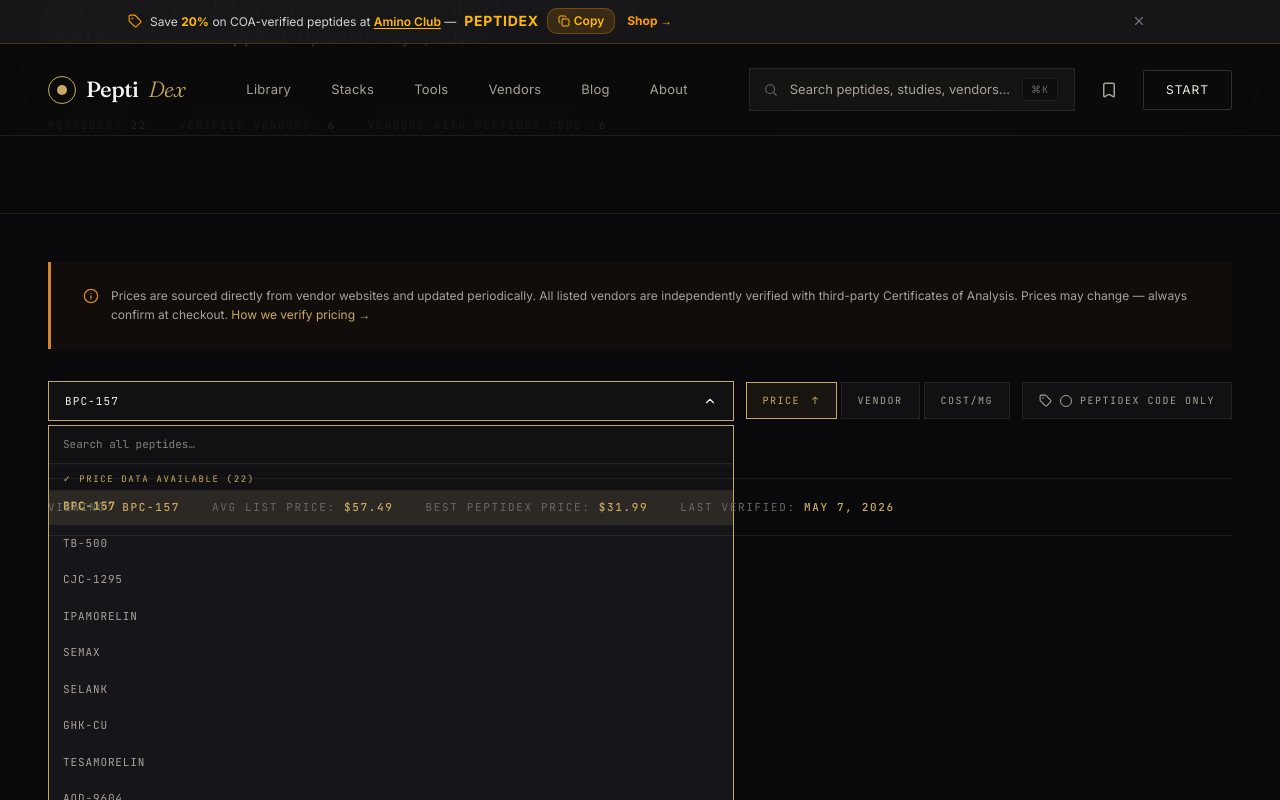
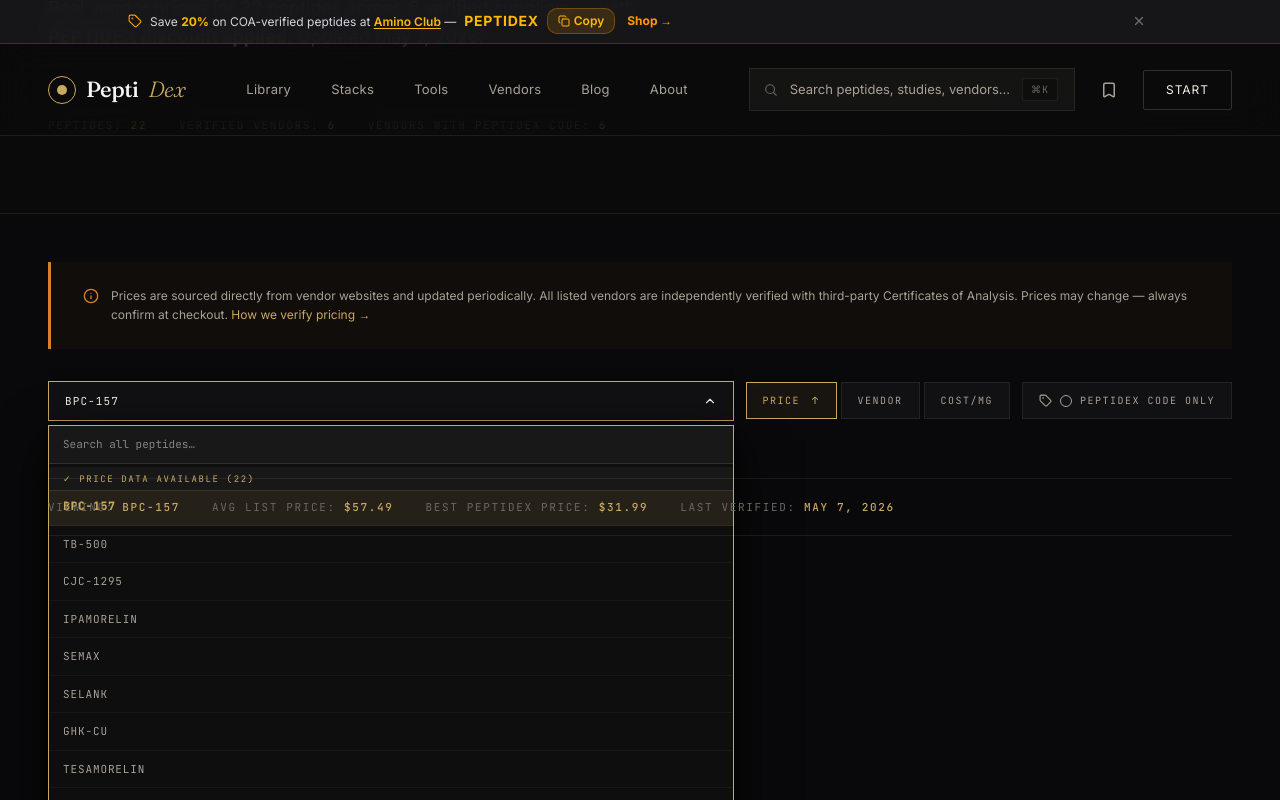
Before and after one commit to CryptoDaddi-Avax/PeptiDex, a Next.js app: page /tools/pricing in a window 1280 px wide. Both pictures are taken after a click on the button "BPC-157". Shown: the part 538-1338 px from the top of the page. Built offline with nearby package versions, Linux system fonts and the light colour scheme.

Commit message:
fix: pricing dropdown solid background + scroll containment

```diff
--- a/src/app/tools/pricing/PricingClient.tsx
+++ b/src/app/tools/pricing/PricingClient.tsx
@@ -507,8 +507,8 @@
                         padding: '6px 14px 4px',
                         fontFamily: 'var(--mono)', fontSize: 9,
                         letterSpacing: '0.18em', textTransform: 'uppercase' as const,
-                        color: 'var(--gold)', borderBottom: '1px solid var(--line)',
-                        background: 'var(--bg-soft)',
+                        color: 'var(--gold)', borderBottom: '1px solid rgba(201,169,97,0.2)',
+                        background: '#181818',
                         position: 'sticky', top: 40, zIndex: 2,
                       }}>
                         ✓ Price Data Available ({allDropdownOptions.priced.length})
@@ -534,8 +534,8 @@
                         padding: '6px 14px 4px',
                         fontFamily: 'var(--mono)', fontSize: 9,
                         letterSpacing: '0.18em', textTransform: 'uppercase' as const,
-                        color: 'var(--ink-mute)', borderBottom: '1px solid var(--line)',
-                        background: 'var(--bg-soft)',
+                        color: 'var(--ink-mute)', borderBottom: '1px solid rgba(255,255,255,0.08)',
+                        background: '#181818',
                         position: 'sticky', top: 40, zIndex: 2,
                       }}>
                         Pricing Coming Soon ({allDropdownOptions.unpriced.length})
--- a/src/app/tools/pricing/pricing-redesign.css
+++ b/src/app/tools/pricing/pricing-redesign.css
@@ -17,9 +17,9 @@
 .prc-selector-trigger{display:flex;align-items:center;justify-content:space-between;gap:8px;width:100%;padding:11px 16px;border:1px solid var(--line);background:var(--bg-soft);color:var(--ink);font-family:var(--mono);font-size:11px;letter-spacing:.1em;text-transform:uppercase;cursor:pointer;transition:border-color .2s}
 .prc-selector-trigger:hover{border-color:var(--gold)}
 .prc-selector-trigger.open{border-color:var(--gold)}
-.prc-selector-dropdown{position:absolute;top:calc(100% + 4px);left:0;right:0;background:var(--bg-card);border:1px solid var(--gold);z-index:50;max-height:440px;overflow-y:auto;scroll-behavior:smooth}
-.prc-selector-search{width:100%;padding:10px 14px;border:none;border-bottom:1px solid var(--line);background:var(--bg-soft);color:var(--ink);font-family:var(--mono);font-size:11px;outline:none}
-.prc-selector-option{display:block;width:100%;text-align:left;padding:10px 14px;border:none;background:transparent;color:var(--ink-dim);font-family:var(--mono);font-size:11px;letter-spacing:.08em;text-transform:uppercase;cursor:pointer;transition:all .15s}
+.prc-selector-dropdown{position:absolute;top:calc(100% + 4px);left:0;right:0;background:#0e0e0e;border:1px solid var(--gold);box-shadow:0 16px 48px rgba(0,0,0,.85),0 4px 12px rgba(0,0,0,.6);z-index:100;max-height:440px;overflow-y:scroll;overscroll-behavior:contain;-webkit-overflow-scrolling:touch;scroll-behavior:smooth}
+.prc-selector-search{width:100%;padding:10px 14px;border:none;border-bottom:1px solid rgba(255,255,255,0.1);background:#181818;color:var(--ink);font-family:var(--mono);font-size:11px;outline:none;position:sticky;top:0;z-index:3}
+.prc-selector-option{display:block;width:100%;text-align:left;padding:10px 14px;border:none;border-bottom:1px solid rgba(255,255,255,0.04);background:transparent;color:var(--ink-dim);font-family:var(--mono);font-size:11px;letter-spacing:.08em;text-transform:uppercase;cursor:pointer;transition:all .15s}
 .prc-selector-option:hover{background:rgba(201,169,97,.08);color:var(--gold)}
 .prc-selector-option.active{background:rgba(201,169,97,.12);color:var(--gold);font-weight:600}
 
```
